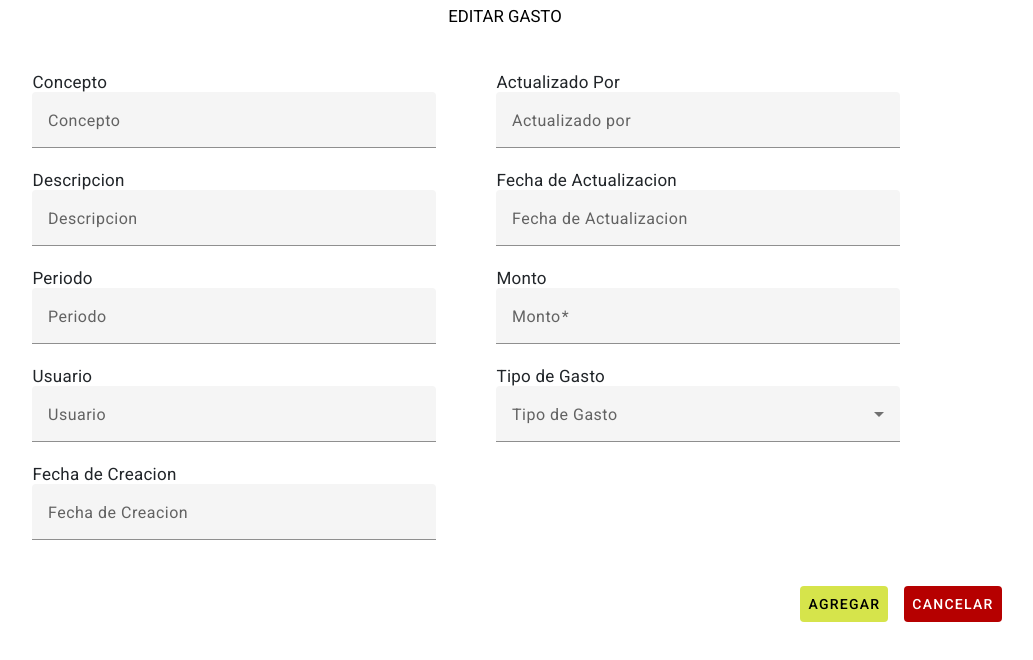
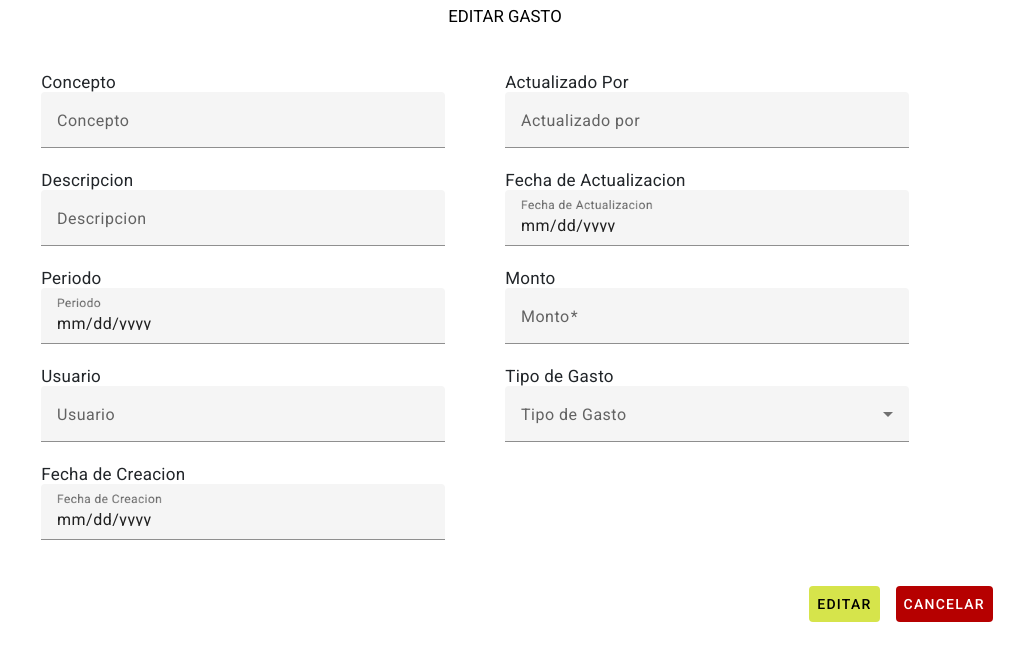
Before and after one commit to cristianppalma/mrecicla, an Angular app: page /controlGastosGeneralesEditar/1 in a window 1280 px wide. Shown: the top 660 px of the page, without its empty margins (135-1168 px from the left). Built offline with nearby package versions, Linux system fonts and the light colour scheme; no server answers.

Commit message:
Registra Datos

```diff
--- a/src/app/control/control-gastos-generales-crear/control-gastos-generales-crear.component.html
+++ b/src/app/control/control-gastos-generales-crear/control-gastos-generales-crear.component.html
@@ -19,7 +19,7 @@
                 <label>Periodo</label>
                   <mat-form-field>
                     <mat-label>Periodo</mat-label>
-              <input formControlName="Periodo" matInput>
+                      <input type="date" formControlName="Periodo" matInput>
                   </mat-form-field>
 
                   <label>Usuario</label>
@@ -31,7 +31,7 @@
                     <label>Fecha de Creacion</label>
                       <mat-form-field>
                         <mat-label>Fecha de Creacion</mat-label>
-              <input formControlName="FechaCreacion" matInput>
+                          <input type="date" formControlName="FechaCreacion" matInput>
                       </mat-form-field>
 
         </div>
@@ -45,7 +45,7 @@
             <label>Fecha de Actualizacion</label>
               <mat-form-field>
                 <mat-label>Fecha de Actualizacion</mat-label>
-              <input formControlName="FechaActualizacion" matInput>
+                  <input type="date" formControlName="FechaActualizacion" matInput>
               </mat-form-field>
 
               <label>Monto</label>
--- a/src/app/control/control-gastos-generales-crear/control-gastos-generales-crear.component.ts
+++ b/src/app/control/control-gastos-generales-crear/control-gastos-generales-crear.component.ts
@@ -53,7 +53,8 @@ export class ControlGastosGeneralesCrearComponent implements OnInit {
 
         },
         (error) => {
-          // Manejar errores del servicio aquí7
+          // Manejar errores del servicio aquí
+          console.log(error);
 
         }
       );
--- a/src/app/control/control-gastos-generales-editar/control-gastos-generales-editar.component.html
+++ b/src/app/control/control-gastos-generales-editar/control-gastos-generales-editar.component.html
@@ -16,7 +16,7 @@
           <label>Periodo</label>
           <mat-form-field>
             <mat-label>Periodo</mat-label>
-              <input formControlName="Periodo" matInput>
+              <input type="date" formControlName="Periodo" matInput>
           </mat-form-field>
           <label>Usuario</label>
           <mat-form-field>
@@ -26,7 +26,7 @@
           <label>Fecha de Creacion</label>
           <mat-form-field>
             <mat-label>Fecha de Creacion</mat-label>
-              <input formControlName="FechaCreacion" matInput>
+              <input type="date"  formControlName="FechaCreacion" matInput>
           </mat-form-field>
         </div>
         <div class="formula2">
@@ -38,7 +38,7 @@
           <label>Fecha de Actualizacion</label>
           <mat-form-field>
             <mat-label>Fecha de Actualizacion</mat-label>
-              <input formControlName="FechaActualizacion" matInput>
+              <input type="date"  formControlName="FechaActualizacion" matInput>
           </mat-form-field>
           <label>Monto</label>
           <mat-form-field>
@@ -58,7 +58,7 @@
         </div>
       </div>
       <div class="botones">
-        <button type="submit" mat-button style="background-color: #d6e44b; margin-left: 1rem;">AGREGAR</button>
+        <button type="submit" mat-button style="background-color: #d6e44b; margin-left: 1rem;">EDITAR</button>
         <button (click)="CancelarGastosGeneralesEditar();" mat-button style="background-color: #b60000;  color: white; margin-left: 1rem;">CANCELAR</button>
       </div>
     </form>
--- a/src/app/control/control.service.ts
+++ b/src/app/control/control.service.ts
@@ -7,13 +7,13 @@ import { PeriodicElement } from './PeriodicElement';
   providedIn: 'root'
 })
 export class ControlService {
-  API: string = 'https://recicladora.arvispace.com/PhpAngular/controlgastos/'
+ API: string = 'https://recicladora.arvispace.com/PhpAngular/controlgastos/'
 
-  // API: string = 'http://localhost/PhpAngular/controlgastos/';
+ //API: string = 'http://localhost/PhpAngular/controlgastos/';
 
   constructor( private clientService:HttpClient) {}
-    agregargasto(datosControl:Gastos):Observable<any>{
-      return this.clientService.post(this.API+"?insertarGastos=1",datosControl);
+    agregargasto(datosGasto:Gastos):Observable<any>{
+      return this.clientService.post(this.API+"?insertarGastos=1",datosGasto);
     }
 
    listarGastos(): Observable<PeriodicElement[]> {
```
Lines whose indentation alone changed are shown as unchanged.
